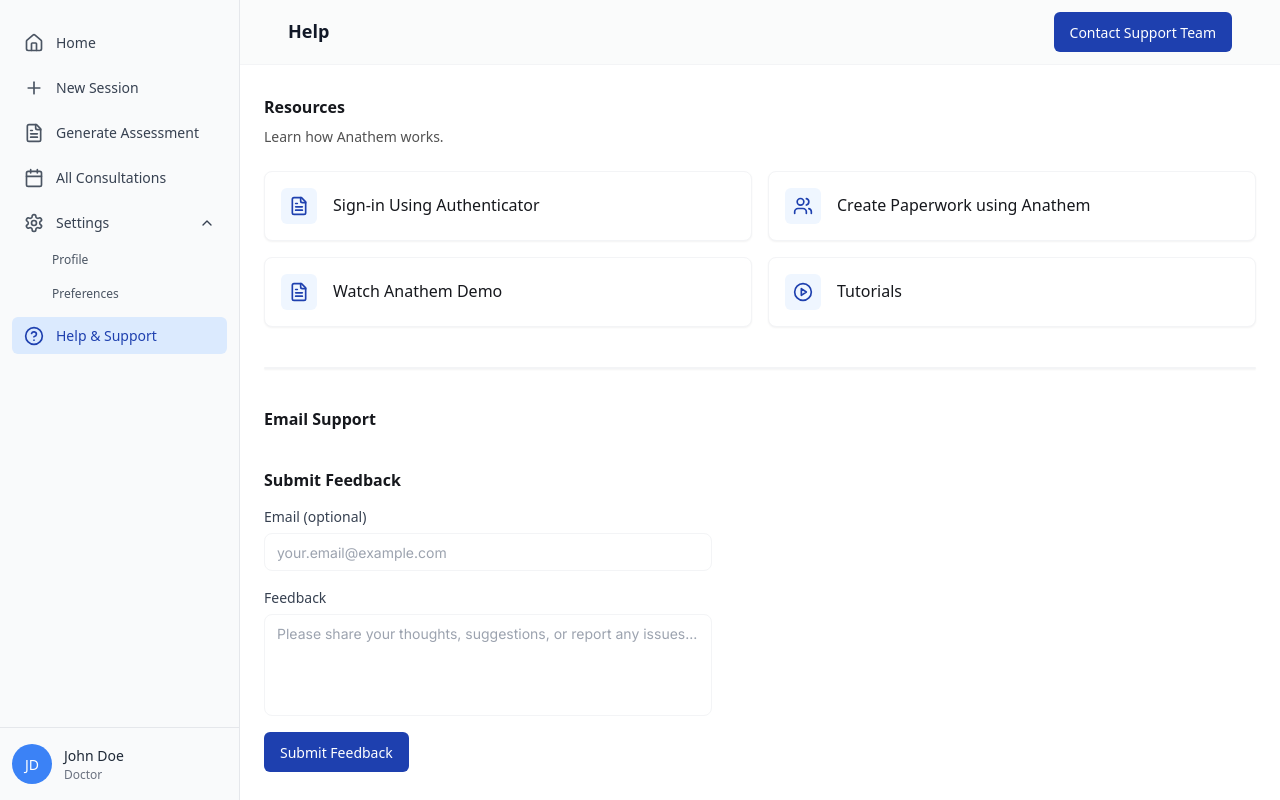
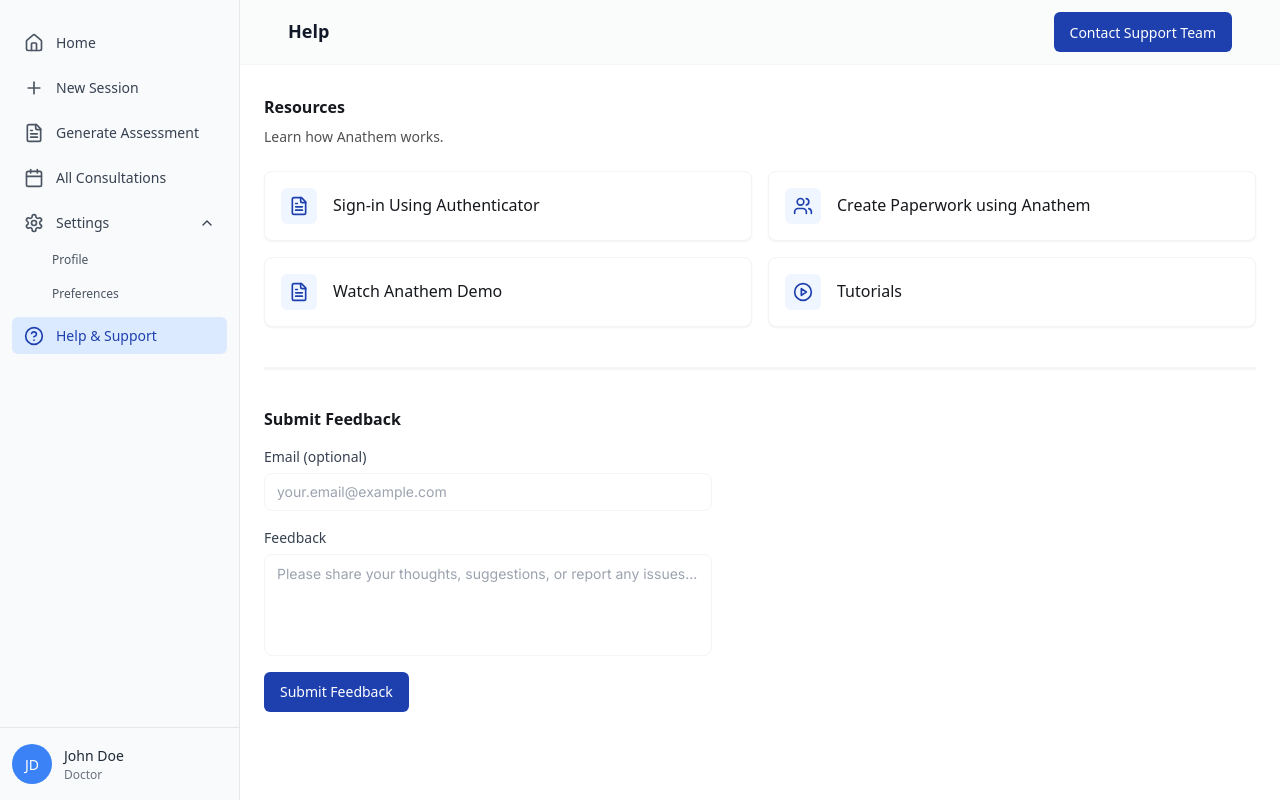
Before and after one commit to inahanninger/anathem-test-1, a React (Vite) app: page /help-support in a window 1280 px wide. Built offline with nearby package versions, Linux system fonts and the light colour scheme.

Commit message:
Visual edit in Lovable
Edited UI in Lovable

```diff
--- a/src/pages/HelpSupportPage.tsx
+++ b/src/pages/HelpSupportPage.tsx
@@ -1,4 +1,3 @@
-
 import React, { useState } from "react";
 import { ClinicalLayout } from "@/components/ClinicalLayout";
 import { FileText, Users, FileTextIcon, PlayCircle, ExternalLink } from "lucide-react";
@@ -106,7 +105,7 @@ const HelpSupportPage = () => {
             </Card>
 
             <div className="mt-10">
-              <h3 className="mb-4 text-lg font-semibold">Email Support</h3>
+
               {/* Removed the Contact Support Team button from here */}
             </div>
 
```
